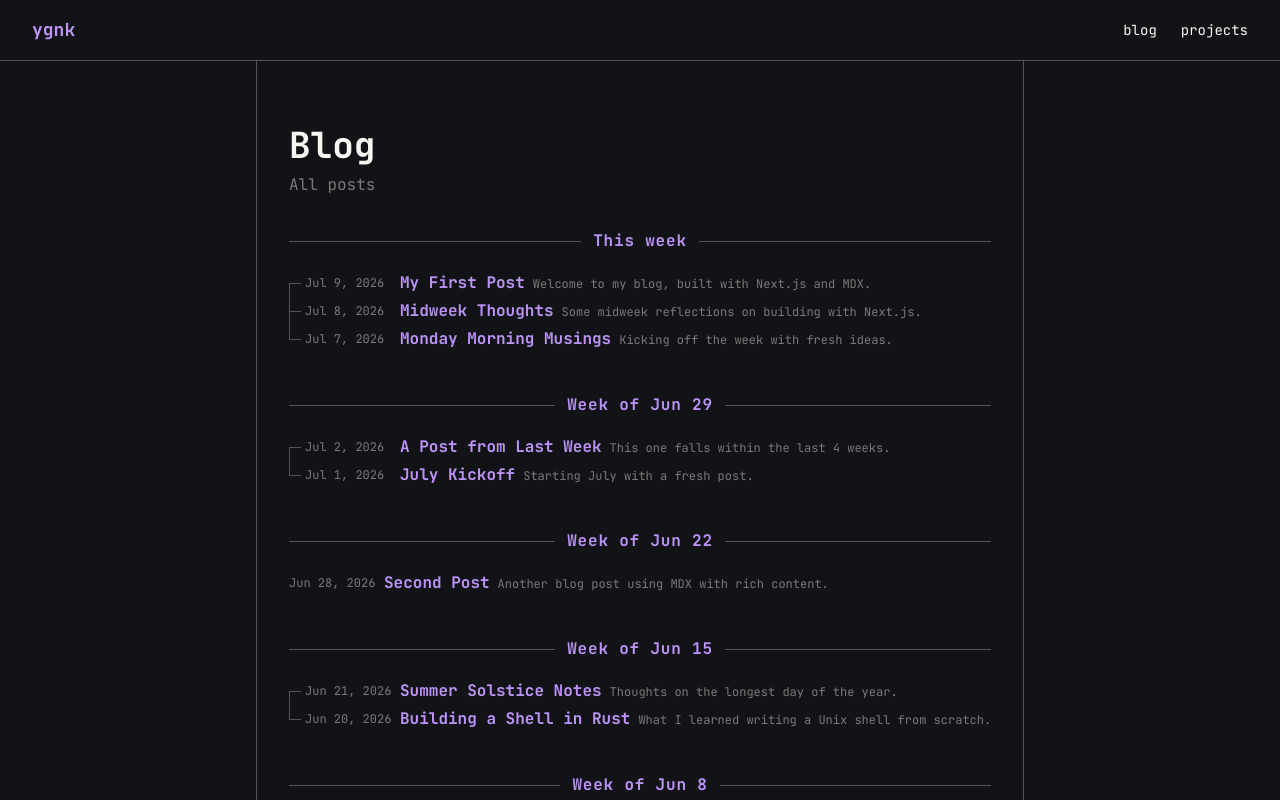
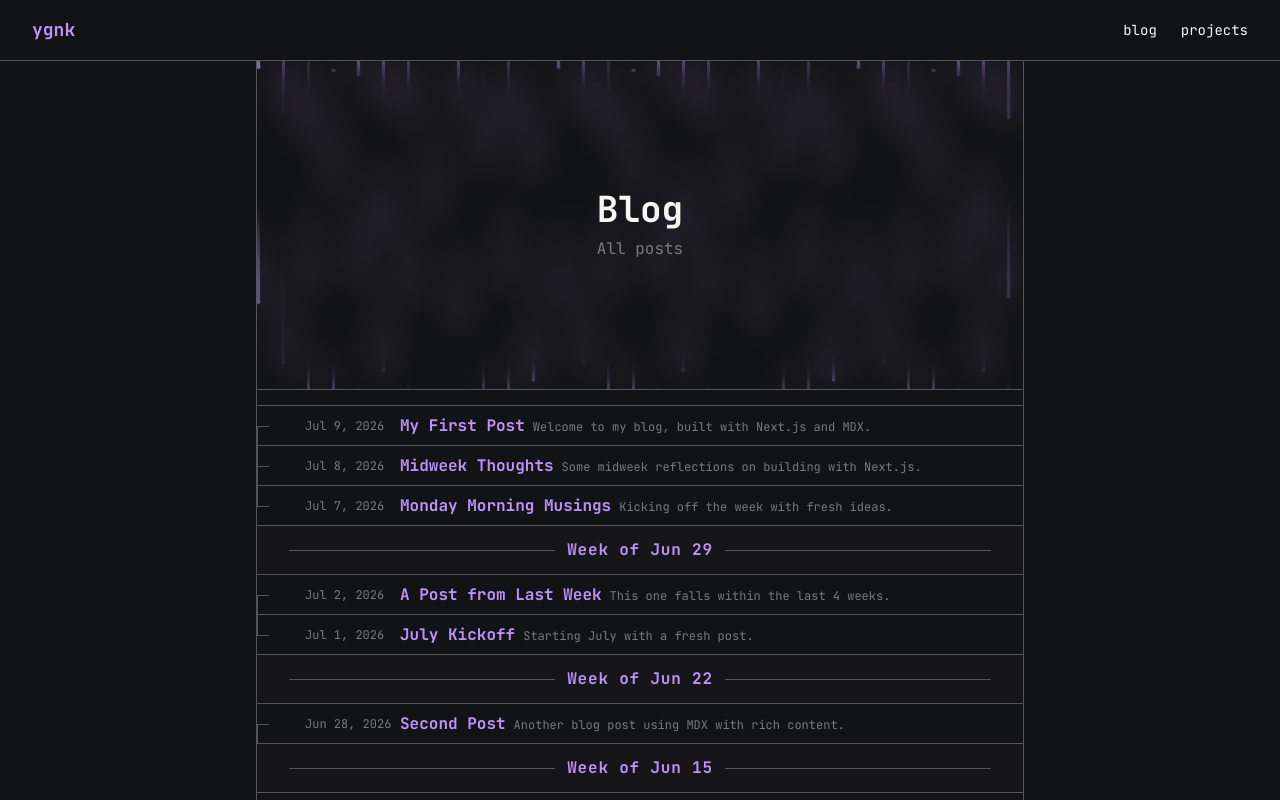
Before and after one commit to yugaaank/blog, a Next.js app: page /blog in a window 1280 px wide. Shown: the top 800 px of the page. Built offline with nearby package versions, Linux system fonts and the light colour scheme.

Commit message:
added a uniform heading section and fixed the height issue in blog page

```diff
--- a/app/blog/layout.tsx
+++ b/app/blog/layout.tsx
@@ -1,3 +1,3 @@
 export default function BlogLayout({ children }: { children: React.ReactNode }) {
-  return <main className="py-16">{children}</main>;
+  return <main>{children}</main>;
 }
--- a/app/blog/page.tsx
+++ b/app/blog/page.tsx
@@ -1,6 +1,7 @@
 import Link from "next/link";
 import type { Post } from "./posts";
 import { posts } from "./posts";
+import { FallingPattern } from "@/components/ui/falling-pattern";
 
 const now = new Date();
 
@@ -91,43 +92,28 @@ export default function Blog() {
 
   grouped.sort((a, b) => a.order - b.order);
 
-  return (
-    <>
-      <h1 className="px-8 text-4xl font-bold">Blog</h1>
-      <p className="mt-2 px-8 text-muted">All posts</p>
-      <div className="mt-8">
-        {grouped.map((section, si) => (
-          <div key={section.key} className={si < grouped.length - 1 ? 'mb-10' : ''}>
-            {/* Horizontal divider with label */}
-            <div className="flex items-center gap-3 px-8">
+  const items: React.ReactNode[] = [];
+  grouped.forEach((section, si) => {
+    if (si > 0) {
+      items.push(
+        <div key={`${section.key}-divider`} className="flex items-center gap-3 px-8 py-3 bg-surface/50">
           <div className="h-px flex-1 bg-border" />
           <span className="shrink-0 text-base font-bold tracking-wider text-accent">{section.label}</span>
           <div className="h-px flex-1 bg-border" />
         </div>
-
-            {/* Tree */}
-            <div className="mt-4 pl-8">
-              {section.posts.length === 1 ? (
-                <Link href={`/blog/${section.posts[0].slug}`} className="flex items-center h-7 group">
-                  <span className="shrink-0 whitespace-nowrap text-xs text-muted w-[95px]">
-                    {formatDate(section.posts[0].date)}
-                  </span>
-                  <div className="min-w-0">
-                    <span className="font-bold text-accent group-hover:underline">{section.posts[0].title}</span>
-                    <span className="ml-2 text-xs text-muted">{section.posts[0].description}</span>
-                  </div>
-                </Link>
-              ) : section.posts.map((post, pi) => {
+      );
+    }
+    section.posts.forEach((post, pi) => {
       const first = pi === 0;
       const last = pi === section.posts.length - 1;
       const after = first ? 'after:absolute after:left-0 after:top-1/2 after:bottom-0 after:w-px after:bg-border'
         : last ? 'after:absolute after:left-0 after:top-0 after:h-1/2 after:w-px after:bg-border'
         : 'after:absolute after:left-0 after:top-0 after:bottom-0 after:w-px after:bg-border';
-                return (
+      items.push(
         <Link
           key={post.slug}
           href={`/blog/${post.slug}`}
-                    className={`relative flex items-center h-7 ${after}`}
+          className={`relative flex items-center h-10 px-8 py-3 transition hover:bg-surface group ${after}`}
         >
           <div className="absolute left-0 top-1/2 w-3 h-px bg-border" />
           <span className="ml-4 shrink-0 whitespace-nowrap text-xs text-muted w-[95px]">
@@ -139,10 +125,23 @@ export default function Blog() {
           </div>
         </Link>
       );
-              })}
+    });
+  });
+
+  return (
+    <>
+      <section className="relative overflow-hidden border-b border-border">
+        <div className="absolute inset-0">
+          <FallingPattern color="#bd93f9" backgroundColor="var(--background)" />
         </div>
+        <div className="relative z-10 flex flex-col items-center justify-center px-16 py-32">
+          <h1 className="text-4xl font-bold">Blog</h1>
+          <p className="mt-2 text-muted">All posts</p>
         </div>
-        ))}
+      </section>
+      <div className="h-4 border-b border-border" />
+      <div className="divide-y divide-border border-b">
+        {items}
       </div>
     </>
   );
--- a/app/projects/page.tsx
+++ b/app/projects/page.tsx
@@ -1,12 +1,21 @@
 import Link from "next/link";
 import { projects } from "./projects";
+import { FallingPattern } from "@/components/ui/falling-pattern";
 
 export default function Projects() {
   return (
-    <div className="py-16">
-      <h1 className="px-8 text-4xl font-bold">Projects</h1>
-      <p className="mt-2 px-8 text-muted">Things I&apos;ve built</p>
-      <div className="mt-8 divide-y divide-border border-b">
+    <>
+      <section className="relative overflow-hidden border-b border-border">
+        <div className="absolute inset-0">
+          <FallingPattern color="#bd93f9" backgroundColor="var(--background)" />
+        </div>
+        <div className="relative z-10 flex flex-col items-center justify-center px-16 py-32">
+          <h1 className="text-4xl font-bold">Projects</h1>
+          <p className="mt-2 text-muted">Things I&apos;ve built</p>
+        </div>
+      </section>
+      <div className="h-4 border-b border-border" />
+      <div className="divide-y divide-border border-b">
         {projects.map((project) => (
           <Link
             key={project.slug}
@@ -30,6 +39,6 @@ export default function Projects() {
           </Link>
         ))}
       </div>
-    </div>
+    </>
   );
 }
```
Lines whose indentation alone changed are shown as unchanged.
